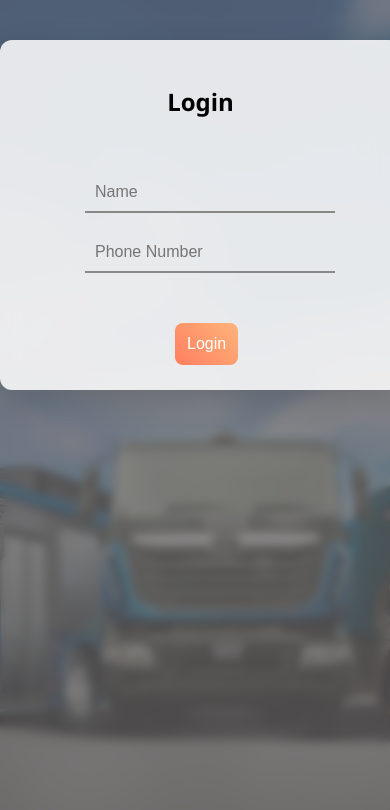
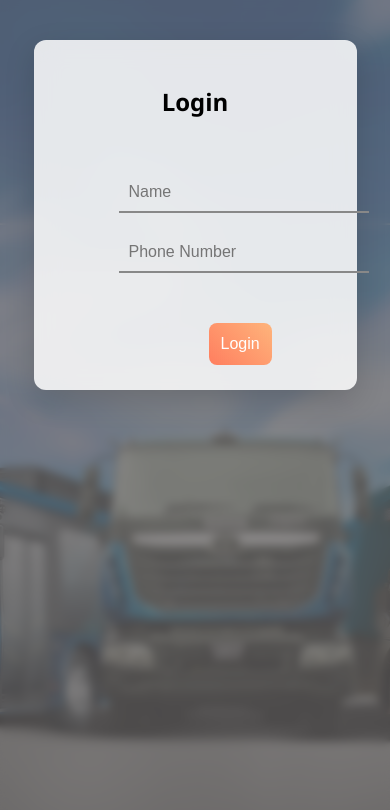
Before and after one commit to mohan-dev-18/vehicle-booking, a React (Create React App) app in the folder frontend/: page / in a window 390 px wide. Shown: the top 810 px of the page. Built offline with nearby package versions, Linux system fonts and the light colour scheme.

Commit message:
Update App.css

```diff
--- a/frontend/src/App.css
+++ b/frontend/src/App.css
@@ -372,11 +372,11 @@ font-size:22px;
 }
 
 .form,.loginform{
-width:90%;
+width:70%;
 }
 
 }
 hr {
     border: 1px solid rgb(168, 166, 166);
-    width: 100%;
+    width: 70%;
 }
```
